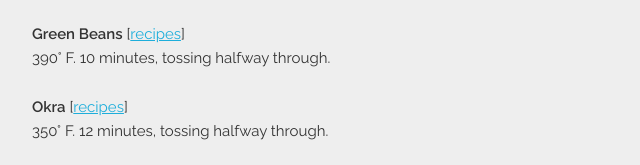
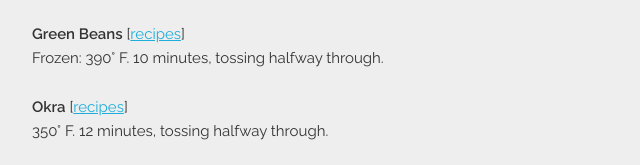
Before and after one commit to AirFryMe/airfryme.github.io, a plain HTML site: page index.html in a window 1280 px wide. Shown: the part 809-974 px from the top of the page, 128-768 px from the left. Drawn offline with Linux system fonts and the light colour scheme.

Commit message:
Frozen green beans.

```diff
--- a/index.html
+++ b/index.html
@@ -155,7 +155,7 @@
           name="green-beans"
           href="https://www.google.com/search?q=air+fryer+recipes+green+beans">recipes</a>]
           <br/>
-          390&deg; F. 10 minutes, tossing halfway through.
+          Frozen: 390&deg; F. 10 minutes, tossing halfway through.
         </p>
       </div>
 
```
